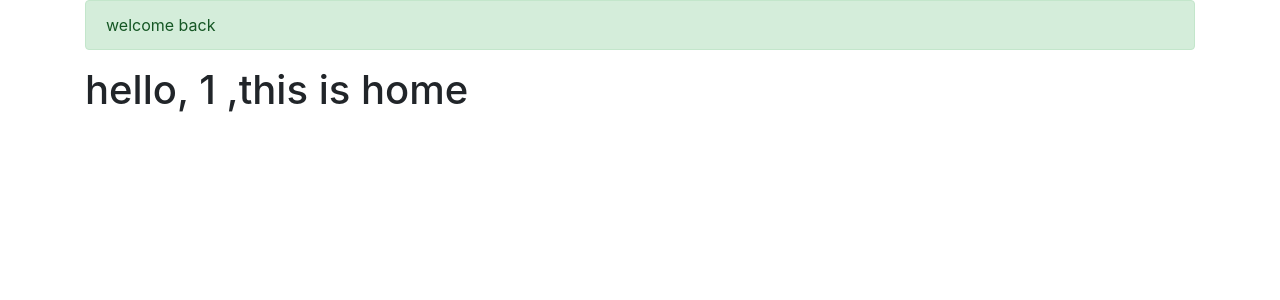
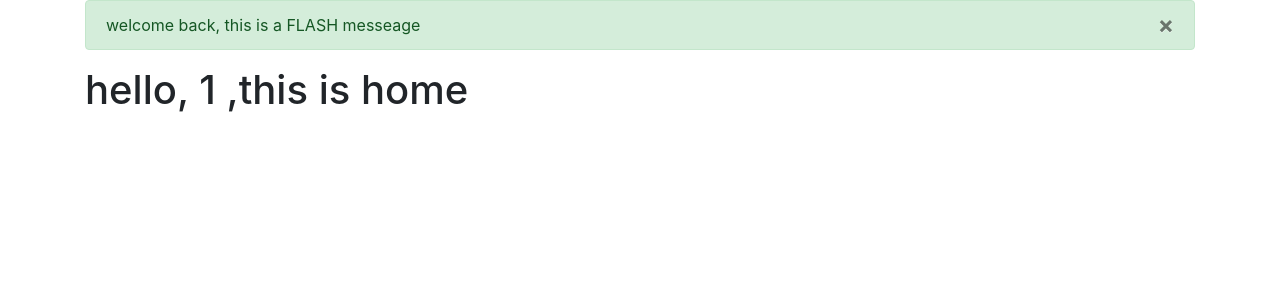
Before and after one commit to kyomind/library-tracker, a Flask app: page / in a window 1280 px wide. Shown: the part 56-356 px from the top of the page. Run offline with Flask 2, Linux system fonts and the light colour scheme; the visitor is signed in with stand-in values (Sample User, id 1); some libraries are stand-ins or nearby versions.

Commit message:
對flash訊息增加CSS裝飾

```diff
--- a/app/__init__.py
+++ b/app/__init__.py
@@ -10,7 +10,7 @@ app.config['SECRET_KEY'] = 'hard to guess string'
 @app.route('/')
 def index():
     if session.get('name'):
-        flash('welcome back')
+        flash('welcome back, this is a FLASH messeage')
         return render_template('index.html',name=session.get('name'))
     return render_template('index.html')
 
--- a/app/templates/index.html
+++ b/app/templates/index.html
@@ -7,7 +7,10 @@
 {% block page_content %}
 
 {% for msg in get_flashed_messages() %}
-<div class="alert alert-success" role="alert">{{msg}}</div>
+<div class="alert alert-success" role="alert">
+        <button type="button" class="close" data-dismiss="alert">&times;</button>
+    {{msg}}
+</div>
 {% endfor %}
 
 {% if name %}
```
